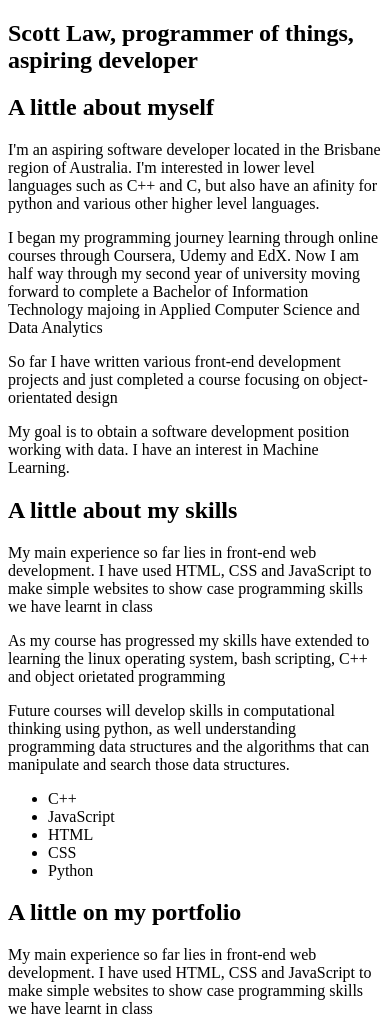
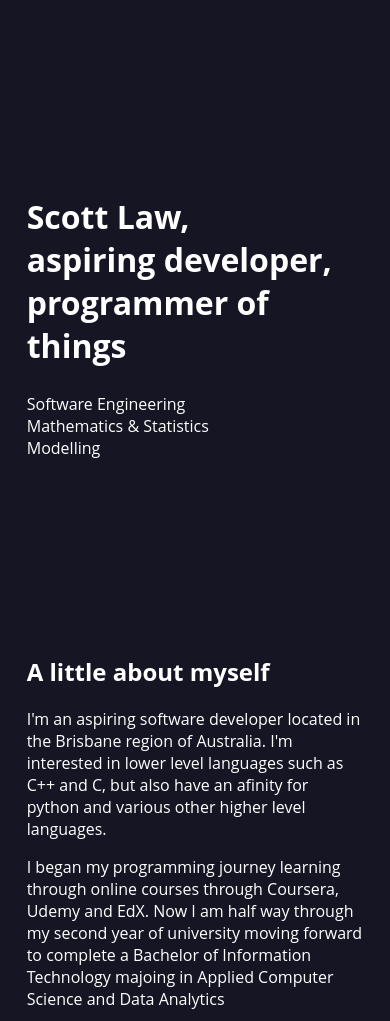
Before and after one commit to scott-rj-law/PortfolioWebsite, a plain HTML site: page index.html in a window 390 px wide. Shown: the top 1021 px of the page. Drawn offline with Linux system fonts and the light colour scheme.

Commit message:
1. Slight wording changes to introSection 2. Changes to HTML structure in introSection 3. Added short paragraph of experience/interest details after h1 tag in introSection 4. Added CSS main file 5. Added new style to overall document 6. added style to introSection: padding, margins, font-size 7. CSS style beginning as mobile first

```diff
--- /dev/null
+++ b/css/main.css
@@ -0,0 +1,25 @@
+/**--------------------
+ * --- SMALL SCREEN --- //
+ * --------------------
+ */
+
+html {
+	background-color: #151524;
+	color: #fff;
+	font-family: "Open Sans", sans-serif;
+}
+
+h1 {
+	font-size: 2rem;
+}
+
+#introSection {
+	padding-top: 10rem;
+	padding-bottom: 10rem;
+}
+
+.viewing_section {
+	width: 90%;
+	padding-bottom: 2rem;
+	margin: 0 auto;
+}
--- a/index.html
+++ b/index.html
@@ -3,19 +3,27 @@
 <head>
     <meta charset="UTF-8">
     <meta name="viewport" content="width=device-width, initial-scale=1.0">
-    <title>scottRJworks</title>
+    <link rel="stylesheet" type="text/css" href="css/main.css">
+    <title>Scott RJ Portfolio</title>
 </head>
 <body>
 
     <header>
-        <div class="viewing_section">
 
-        </div>
     </header>
 
     <section class="viewing_section" id="introSection">
         <div class="viewing_box" id="introBox">
-            <h1>Scott Law, programmer of things, aspiring developer</h1>
+            <h1>
+                <span>Scott Law,</span><br>
+                <span>aspiring developer,</span><br>
+                <span>programmer of things</span><br>
+            </h1>
+            <p>
+                Software Engineering<br>
+                Mathematics & Statistics<br>
+                Modelling
+            </p>
         </div>
     </section>
 
@@ -52,7 +60,7 @@
     <section class="viewing_section" id="portfolioSection">
         <div class="viewing_box" id="portfolioBox">
             <div class="portfolio_sub_box">
-                <h2>A little on my portfolio</h2>
+                <h2>A little of my portfolio</h2>
                 <p>My main experience so far lies in front-end web development. I have used HTML, CSS and JavaScript to make simple websites to show case programming skills we have learnt in class</p>
                 <p>As my course has progressed my skills have extended to learning the linux operating system, bash scripting, C++ and object orietated programming</p>
                 <p>Future courses will develop skills in computational thinking using python, as well understanding programming data structures and the algorithms that can manipulate and search those data structures.</p>
```
